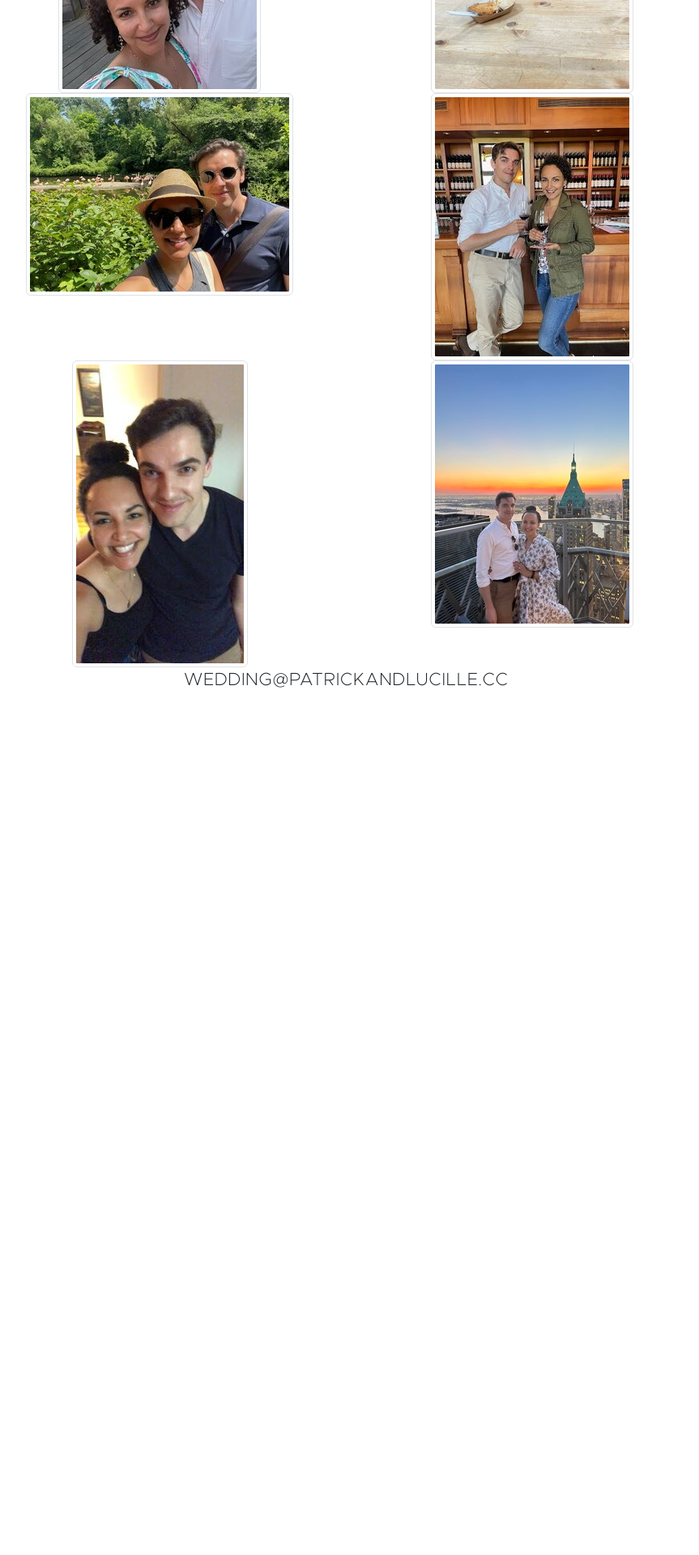
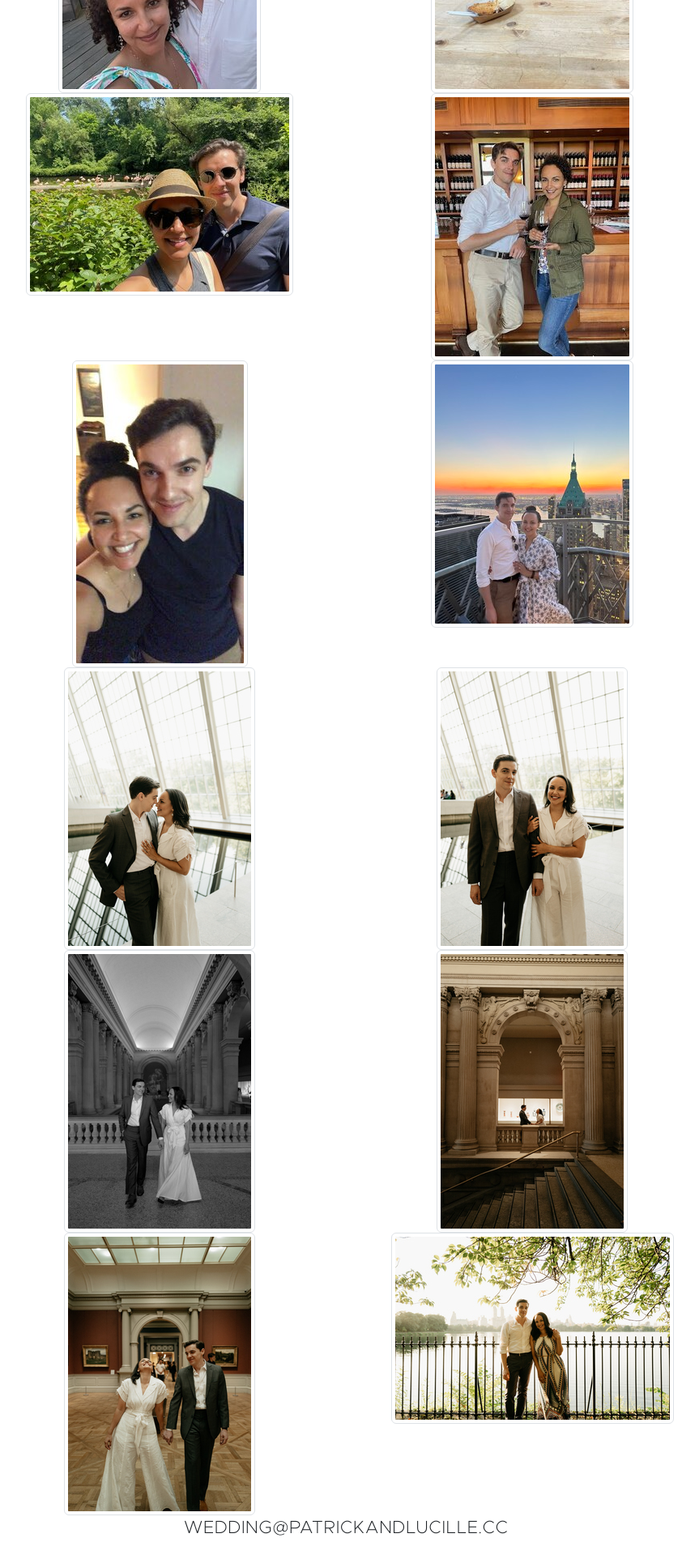
Before and after one commit to youandmia/youandmia.github.io, a Jekyll site: the page built from gallery.html, in a window 1280 px wide. Shown: the part 786-2706 px from the top of the page at 81% size, without its empty margins (213-1076 px from the left). Built offline with Jekyll 4.4.1, drawn with Linux system fonts in a browser that asks for light colours; nearby versions of some CDN libraries; comment, search, counter and statistics services are not loaded; before the commit the page ends 1659 px from its top, so only the background shows below that.

```diff
--- a/_data/album.yml
+++ b/_data/album.yml
@@ -15,3 +15,15 @@
   caption: NYE 2018 - Our first photo?
 - name: IMG_9031.jpeg
   caption: 2023 - Overstory on the 64th floor(!) in NYC
+- name: LP-98-1020806.jpg
+  caption:
+- name: LP-98-1020830.jpg
+  caption:
+- name: LP-98-1020967.jpg
+  caption:
+- name: LP-98-1020991.jpg
+  caption:
+- name: LP-98-1021258.jpg
+  caption:
+- name: LP-98-1030069.jpg
+  caption:
```
Also changed, not shown: thumbnails/LP-98-1020806.jpg (added), thumbnails/LP-98-1020830.jpg (added), thumbnails/LP-98-1020967.jpg (added), thumbnails/LP-98-1020991.jpg (added), thumbnails/LP-98-1021258.jpg (added), thumbnails/LP-98-1030069.jpg (added), 7 other files.
